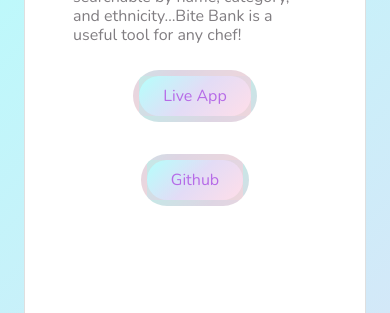
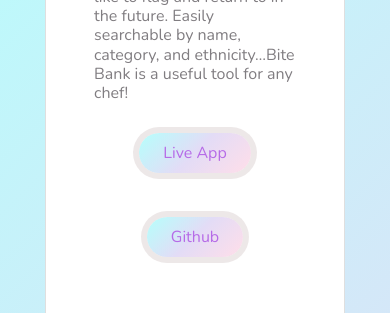
Before and after one commit to chay-chay/portfolio, a React (Create React App) app: page /project in a window 390 px wide. Shown: the part 358-671 px from the top of the page. Built offline with nearby package versions, Linux system fonts and the light colour scheme; a web font is replaced by a local one.

Commit message:
adjust screen size 600px

```diff
--- a/src/components/Home.js
+++ b/src/components/Home.js
@@ -26,7 +26,7 @@
               fixedStop={false}
               freez={false}
             >
-              <img src="https://img.icons8.com/dusk/64/000000/so-so.png" />
+              <img src="https://img.icons8.com/dusk/64/000000/so-so.png" alt="hi"/>
             </Shake>
           </h1>
 
--- a/src/components/Projects.js
+++ b/src/components/Projects.js
@@ -16,17 +16,18 @@
           return to in the future. Easily searchable by name, category, and
           ethnicity…Bite Bank is a useful tool for any chef!
         </h6>
-        <a href="https://bite-bank.netlify.app/" target="_blank" class="btn">
+        <a href="https://bite-bank.netlify.app/" target="_blank" class="btn" rel="noreferrer">
           Live App
         </a>
         <a
           href="https://github.com/chay-chay/bite-bank-client"
           target="_blank"
           class="btn"
+          rel="noreferrer"
         >
           Github
         </a>
-        <div style={{ width: "auto", height: "20rem" }}>
+        <div className="video">
           <ReactPlayer
             url="https://youtu.be/mVHMsb0lXLw"
             width="100%"
@@ -46,10 +47,10 @@
           their score is in the top ten, it will be shown on the board at the
           end of the game.{" "}
         </h6>
-        <a href="https://pair-it-up.netlify.app/" target="_blank" class="btn">
+        <a href="https://pair-it-up.netlify.app/" target="_blank" class="btn" rel="noreferrer">
           Live App
         </a>
-        <a href="https://youtu.be/M26lT_x6ADs" target="_blank" class="btn">
+        <a href="https://youtu.be/M26lT_x6ADs" target="_blank" class="btn" rel="noreferrer">
           Github
         </a>
         <div style={{ width: "auto", height: "20rem" }}>
@@ -75,6 +76,7 @@
           href="https://cafe-verdict.herokuapp.com/"
           target="_blank"
           class="btn"
+          rel="noreferrer"
         >
           Live App
         </a>
@@ -82,6 +84,7 @@
           href="https://github.com/chay-chay/cafe-review-rails-project"
           target="_blank"
           class="btn"
+          rel="noreferrer"
         >
           Github
         </a>
--- a/src/components/project.css
+++ b/src/components/project.css
@@ -1,3 +1,7 @@
+.video {
+   width: auto;
+   height: 20rem
+}
 .project {
   text-align: center;
   background-color: #ffffff;
@@ -92,3 +96,59 @@
     background-color: #B5FFFC;
     background: linear-gradient(135deg, #B5FFFC 0%, #e3dcf6 50%, #FFDEE9 100%)
 }
+
+/* Extra small devices (phones, 600px and down) */
+@media only screen and (max-width: 600px) {
+  .work {
+    min-height: calc(100vh - 95px);
+    text-align: center;
+    display: flex;
+    flex-wrap: wrap;
+    justify-content: center;
+    align-content: flex-start;
+    padding: 0;
+    background-color: #b5fffc;
+    background: linear-gradient(135deg, #b5fffc 0%, #e3dcf6 50%, #ffdee9 100%);
+  }
+
+  .project {
+  text-align: center;
+  background-color: #ffffff;
+  width: 300px;
+  display: inline-table;
+  padding: 0.5rem 3rem 0.6rem 3rem;
+  margin: 2em 1.5em 2em 1.5em;
+  border-radius: 8px;
+}
+.video {
+  width: auto;
+  height: 10rem
+}
+.btn {
+  margin: 1rem 1rem;
+  -webkit-appearance: none;
+  border: 6px solid rgba(216, 205, 205, 0.45);
+  border-radius: 50px;
+  padding: 0.5em 1.5em;
+  background-repeat: no-repeat;
+  background-size: 100%;
+  background-clip: padding-box;
+  position: relative;
+  color: rgb(182, 107, 231);
+  cursor: pointer;
+}
+
+
+}
+
+/* Small devices (portrait tablets and large phones, 600px and up) */
+/* @media only screen and (min-width: 600px) {...} */
+
+/* Medium devices (landscape tablets, 768px and up) */
+/* @media only screen and (min-width: 768px) {...} */
+
+/* Large devices (laptops/desktops, 992px and up) */
+/* @media only screen and (min-width: 992px) {...} */
+
+/* Extra large devices (large laptops and desktops, 1200px and up) */
+/* @media only screen and (min-width: 1200px) {...} */
```
